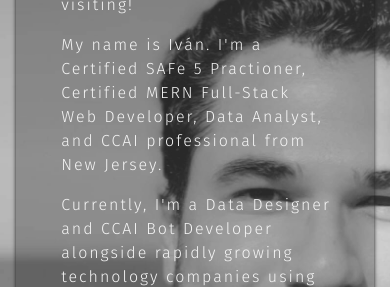
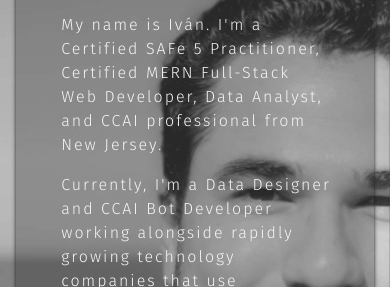
Before and after one commit to ivanzapatarivera/ivanzapatarivera, a website with bundled scripts: page index.html in a window 390 px wide. Shown: the part 196-483 px from the top of the page. Built offline with nearby package versions, Linux system fonts and the light colour scheme; a web font is replaced by a local one.

Commit message:
Updated CSS code to fix bug on mobile landscape view.

```diff
--- a/assets/css/style.css
+++ b/assets/css/style.css
@@ -10,7 +10,7 @@ body {
   left: 0;
   width: 100%;
   height: 100%;
-  z-index: -10;
+  z-index: -1;
   -webkit-background-size: cover;
   -moz-background-size: cover;
   -o-background-size: cover;
@@ -33,21 +33,15 @@ body {
 
 .rightside,
 .leftside {
-  height: 100vh;
-  overflow: hidden;
+  min-height: 100vh;
 }
 .rightside {
   background-color: rgba(200, 200, 200, 0.25);
-}
-
-.topRow {
-  height: 6%;
-}
-.bottomRow {
-  height: 44%;
-}
-.middleRow {
-  height: 50%;
+  display: flex;
+  flex-direction: column;
+  justify-content: center;
+  padding-top: 15px;
+  padding-bottom: 15px;
 }
 
 /* ********* */
@@ -63,7 +57,6 @@ body {
 }
 .topIntroBoxRow,
 .bottomIntroBoxRow {
-  height: 15%;
   border: rgb(0, 165, 185) 10px solid;
   font-family: "Big Shoulders Stencil Text", cursive;
   text-shadow: -2px 2px 4px #181818;
@@ -79,7 +72,6 @@ body {
   border-top: none;
 }
 .middleIntroBoxRow {
-  height: 70%;
   letter-spacing: 2px;
   padding-left: 30px;
   display: flex;
@@ -90,6 +82,9 @@ body {
   .leftside,
   .aboutMeContentLeftSide {
     display: none;
+  }
+  .rightside {
+    min-width: 100vw;
   }
 }
 
@@ -155,9 +150,6 @@ body {
   letter-spacing: 6px;
 }
 
-/* .boxItems:hover {
-} */
-
 .contentLinksBox {
   height: 100%;
   color: white;
--- a/assets/js/construction.js
+++ b/assets/js/construction.js
@@ -2,8 +2,8 @@ const nameAndTitle = {
   myName: "Iv&aacute;n Zapata-Rivera",
   title: "Developer & Data Analyst",
   intro: `<p>Hello and thank you for visiting!</p>
-            <p>My name is Iv&aacute;n. I'm a <a href="https://www.credly.com/badges/b3279f50-a5d4-488b-94c5-80a269f83e54?source=linked_in_profile" class="link" target="_0" >Certified SAFe 5 Practioner</a>, Certified MERN Full-Stack Web Developer, Data Analyst, and CCAI professional from New Jersey.</p>
-            <p>Currently, I'm a Data Designer and CCAI Bot Developer alongside rapidly growing technology companies using Dialogflow CX, Python, and Google's Cloud Platform.</p>
+            <p>My name is Iv&aacute;n. I'm a <a href="https://www.credly.com/badges/b3279f50-a5d4-488b-94c5-80a269f83e54?source=linked_in_profile" class="link" target="_0" >Certified SAFe 5 Practitioner</a>, Certified MERN Full-Stack Web Developer, Data Analyst, and CCAI professional from New Jersey.</p>
+            <p>Currently, I'm a Data Designer and CCAI Bot Developer working alongside rapidly growing technology companies that use Dialogflow CX, Python, and Google's Cloud Platform.</p>
             `,
 };
 const myName = nameAndTitle.myName;
@@ -11,12 +11,7 @@ const title = nameAndTitle.title;
 const intro = nameAndTitle.intro;
 
 // Constructing web framework
-function construction(
-  content,
-  introBoxColumn,
-  iconsBoxColum
-) {
-
+function construction(content, introBoxColumn, iconsBoxColum) {
   if (root) {
     content = `<div class="row">
                     <div class="col-12 content fade-in-image" id="content">
@@ -27,15 +22,12 @@ function construction(
     // Creating introduction box grid
     content = document.querySelector("#content");
     const introBoxGrid = `<div class="row">
-                        <div class="col-12 col-md-6 leftside" id="leftside"></div>
-                        <div class="col-12 col-md-6 rightside" style="display: block" id="rightside">
-                            <div class="row slide-in-top topRow" id="topRow">
-                                <div class="col-11 col-xl-9 mx-auto" id="linksBoxColumn"></div>
-                            </div>
-                            <div class="row slide-in-right middleRow" id="middleRow">
+                        <div class="col-6 col-md-6 leftside" id="leftside"></div>
+                        <div class="col-6 col-md-6 rightside" id="rightside">
+                            <div class="row slide-in-right" id="middleRow">
                                 <div class="col-11 col-xl-9 mx-auto introBoxColumn" id="introBoxColumn"></div>
                             </div>
-                            <div class="row slide-in-bottom bottomRow" id="bottomRow">
+                            <div class="row slide-in-bottom" id="bottomRow">
                                 <div class="col-11 col-xl-9 mx-auto iconsBoxColum" id="iconsBoxColum"></div>
                             </div>
                         </div>
```
